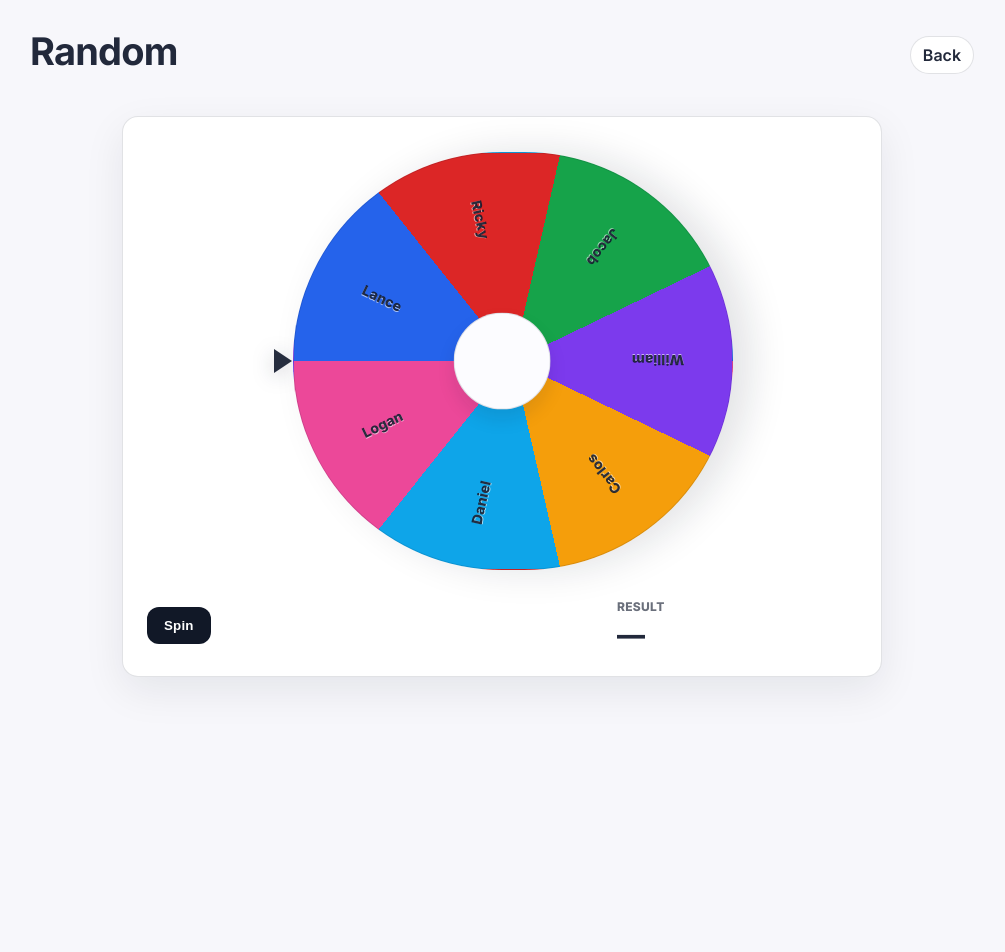
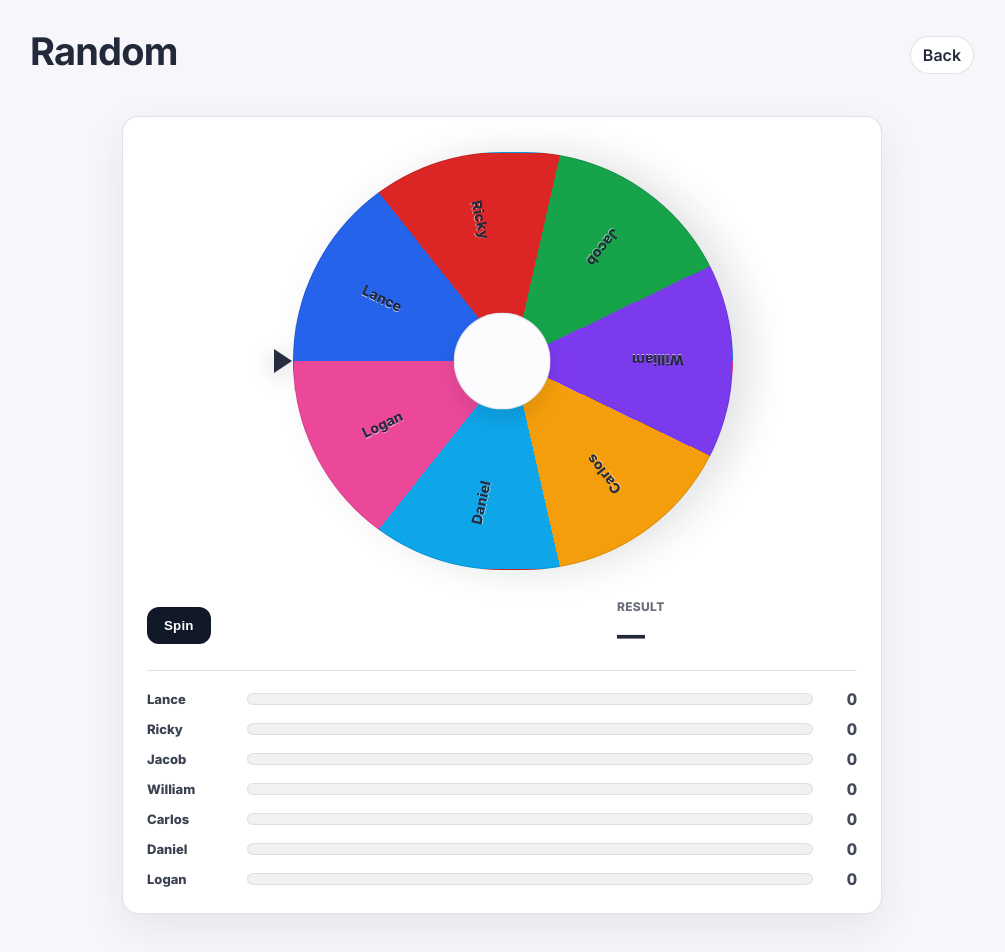
Before and after one commit to lancelancezhang/midweekchallenge, a React (Vite) app: page /random in a window 1280 px wide. Shown: the top 952 px of the page, without its empty margins (138-1143 px from the left). Before the commit the page ends 800 px from the top, so only its background shows below. Built offline with nearby package versions, Linux system fonts and the light colour scheme.

Commit message:
add spinner

```diff
--- a/src/style.css
+++ b/src/style.css
@@ -362,6 +362,52 @@ body {
   margin-top: 4px;
 }
 
+.hist {
+  border-top: 1px solid var(--border);
+  padding-top: 18px;
+  display: grid;
+  gap: 12px;
+}
+
+.histBars {
+  display: grid;
+  gap: 10px;
+}
+
+.histRow {
+  display: grid;
+  grid-template-columns: 90px 1fr 34px;
+  gap: 10px;
+  align-items: center;
+}
+
+.histName {
+  font-weight: 800;
+  font-size: 13px;
+  color: rgba(15, 23, 42, 0.82);
+}
+
+.histTrack {
+  height: 12px;
+  border-radius: 999px;
+  background: rgba(15, 23, 42, 0.06);
+  overflow: hidden;
+  border: 1px solid rgba(15, 23, 42, 0.08);
+}
+
+.histBar {
+  height: 100%;
+  border-radius: 999px;
+  transition: width 250ms ease;
+}
+
+.histValue {
+  font-variant-numeric: tabular-nums;
+  text-align: right;
+  color: rgba(15, 23, 42, 0.78);
+  font-weight: 800;
+}
+
 @media (max-width: 540px) {
   .pageTitle {
     font-size: 30px;
@@ -379,4 +425,7 @@ body {
     transform: translate(-50%, -50%) translateY(-118px) rotate(90deg);
     font-size: 12px;
   }
+  .histRow {
+    grid-template-columns: 70px 1fr 28px;
+  }
 }
--- a/src/wheel/SpinningWheel.tsx
+++ b/src/wheel/SpinningWheel.tsx
@@ -1,6 +1,6 @@
-import { useMemo, useRef, useState } from 'react'
+import { useEffect, useMemo, useRef, useState } from 'react'
 import type { MemberName } from '../types'
-import { MEMBERS } from '../data/members'
+import { MEMBER_BY_NAME, MEMBERS } from '../data/members'
 
 function easeOutExpo(t: number) {
   return t === 1 ? 1 : 1 - Math.pow(2, -10 * t)
@@ -8,6 +8,28 @@ function easeOutExpo(t: number) {
 
 function randomInt(maxExclusive: number) {
   return Math.floor(Math.random() * maxExclusive)
+}
+
+const STORAGE_KEY = 'midweekchallenge:wheelCounts:v1'
+
+function loadCounts(): Partial<Record<MemberName, number>> {
+  try {
+    const raw = localStorage.getItem(STORAGE_KEY)
+    if (!raw) return {}
+    const parsed = JSON.parse(raw) as unknown
+    if (!parsed || typeof parsed !== 'object') return {}
+    return parsed as Partial<Record<MemberName, number>>
+  } catch {
+    return {}
+  }
+}
+
+function saveCounts(counts: Partial<Record<MemberName, number>>) {
+  try {
+    localStorage.setItem(STORAGE_KEY, JSON.stringify(counts))
+  } catch {
+    // ignore
+  }
 }
 
 export function SpinningWheel() {
@@ -28,7 +50,19 @@ export function SpinningWheel() {
   const [rotation, setRotation] = useState(0) // degrees
   const [spinning, setSpinning] = useState(false)
   const [selected, setSelected] = useState<MemberName | null>(null)
+  const [counts, setCounts] = useState<Partial<Record<MemberName, number>>>(() =>
+    loadCounts(),
+  )
   const rafRef = useRef<number | null>(null)
+
+  useEffect(() => {
+    if (!selected) return
+    setCounts((cur) => {
+      const next = { ...cur, [selected]: (cur[selected] ?? 0) + 1 }
+      saveCounts(next)
+      return next
+    })
+  }, [selected])
 
   const spin = () => {
     if (spinning) return
@@ -113,6 +147,33 @@ export function SpinningWheel() {
           <div className="wheelValue">{selected ?? '—'}</div>
         </div>
       </div>
+
+      <div className="hist">
+        <div className="histBars" role="list" aria-label="Wheel results histogram">
+          {names.map((name) => {
+            const value = counts[name] ?? 0
+            const max =
+              Math.max(1, ...names.map((n) => (counts[n] ?? 0) as number)) || 1
+            const pct = (value / max) * 100
+            const color = MEMBER_BY_NAME[name].color
+            return (
+              <div key={name} className="histRow" role="listitem">
+                <div className="histName">{name}</div>
+                <div className="histTrack" aria-label={`${name}: ${value}`}>
+                  <div
+                    className="histBar"
+                    style={{
+                      width: `${pct}%`,
+                      backgroundColor: color,
+                    }}
+                  />
+                </div>
+                <div className="histValue">{value}</div>
+              </div>
+            )
+          })}
+        </div>
+      </div>
     </section>
   )
 }
```
